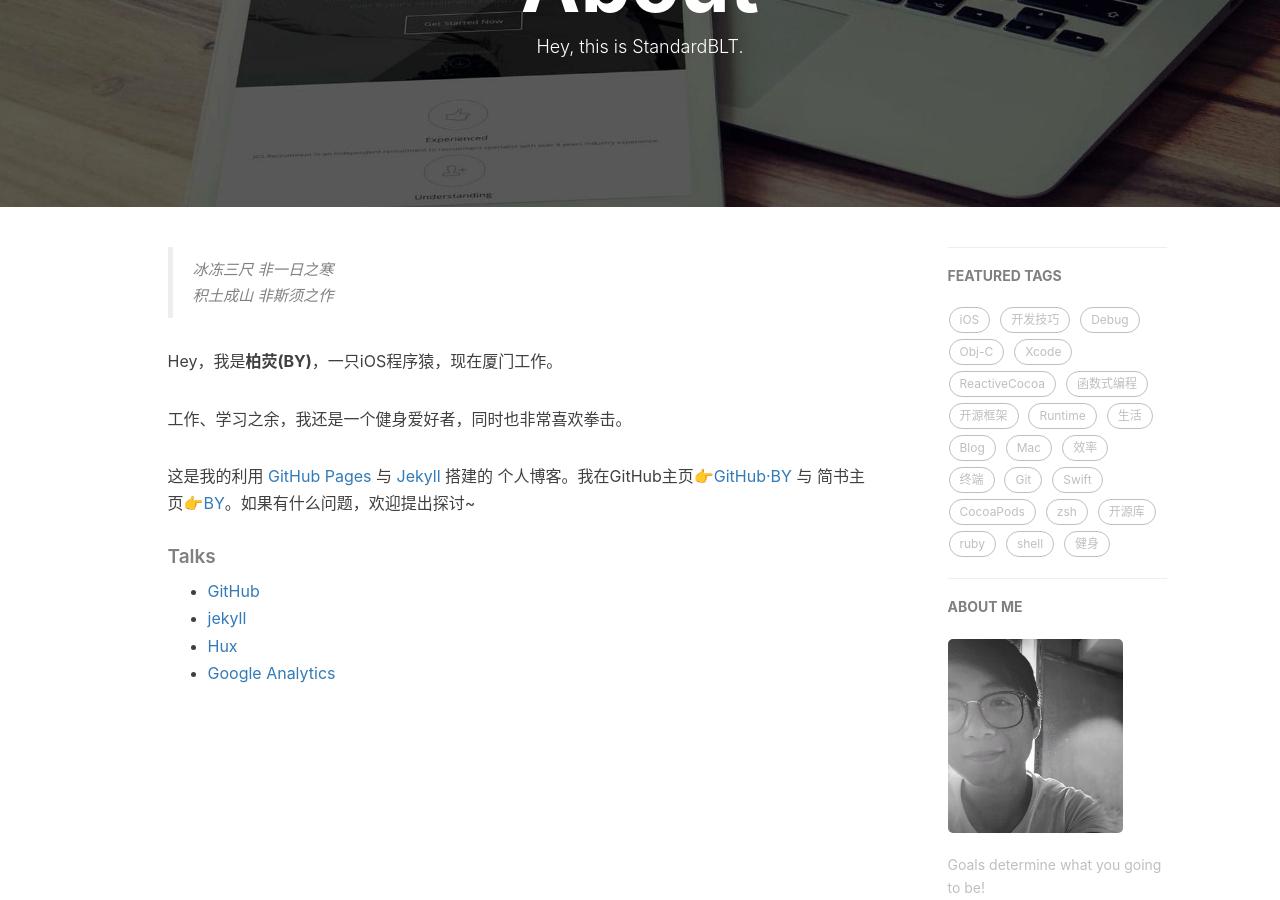
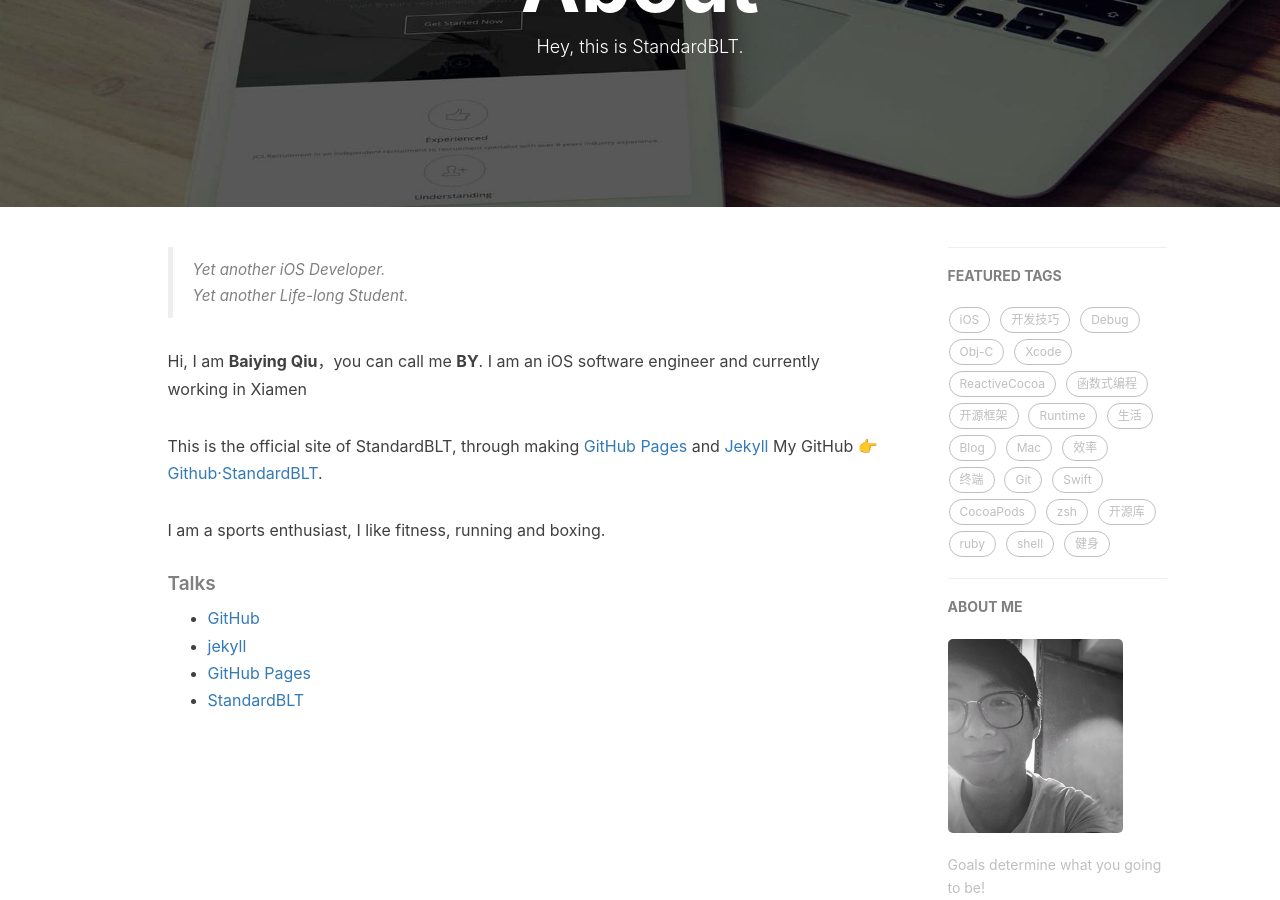
Before and after one commit to StandardBLT/StandardBLT.github.io-Reference, a Jekyll site: the page built from about.html, in a window 1280 px wide and 900 px high, scrolled down 211 px. Built offline with Jekyll 4.4.1, drawn with Linux system fonts in a browser that asks for light colours; nearby versions of some CDN libraries; comment, search, counter and statistics services are not loaded.

Commit message:
Edit about.html

```diff
--- a/_config.yml
+++ b/_config.yml
@@ -74,11 +74,11 @@ gitalk:
 
 # Analytics settings
 # Baidu Analytics
-ba_track_id: b50bf2b12b5338a1845e33832976fd68
+ba_track_id:
 
 # Google Analytics
-ga_track_id: 'UA-90855596-1'            # Format: UA-xxxxxx-xx
-ga_domain: qiubaiying.top               # 默认的是 auto, 这里我是自定义了的域名，你如果没有自己的域名，需要改成auto
+ga_track_id: ''            # Format: UA-xxxxxx-xx
+ga_domain: auto                         # 默认的是 auto, 这里我是自定义了的域名，你如果没有自己的域名，需要改成auto
 
 
 
@@ -91,7 +91,7 @@ featured-condition-size: 1              # 相同标签数量大于这个数，
 
 
 # Progressive Web Apps
-chrome-tab-theme-color: "#000000"
+chrome-tab-theme-color: "#ffffff"
 service-worker: true
 
 
--- a/about.html
+++ b/about.html
@@ -7,14 +7,12 @@ header-img: "img/post-bg-rwd.jpg"
 
 <!-- Language Selector -->
 <!-- <select class="sel-lang" onchange= "onLanChange(this.options[this.options.selectedIndex].value)">
-    <option value="0" selected> 中文 Chinese </option>
-    <option value="1"> 英文 English </option>
+    <option value="0" selected> 英文 English </option>
+    <option value="1"> 中文 Chinese </option>
 </select> -->
 
 <!-- Chinese Version -->
-<div class="zh post-container">
-
-    <!--copied from markdown -->
+<!-- <div class="zh post-container">
     <blockquote><p>冰冻三尺 非一日之寒<br>
     积土成山 非斯须之作</p></blockquote>
 
@@ -34,16 +32,18 @@ header-img: "img/post-bg-rwd.jpg"
         <li><a href="http://huangxuan.me/">Hux</a></li>
         <li><a href="https://analytics.google.com/analytics">Google Analytics</a></li>
     </ul>
-</div>
+</div> -->
 
 <!-- English Version -->
-<!-- <div class="en post-container">
+<div class="en post-container">
+
+    <!--copied from markdown -->
     <blockquote><p>Yet another iOS Developer. <br>
     Yet another Life-long Student.</p></blockquote>
 
     <p>Hi, I am <strong>Baiying Qiu</strong>，you can call me <strong>BY</strong>. I am an iOS software engineer and currently working in Xiamen</p>
 
-    <p>This is my personal blog, through making Github Pages and Jekyll.My GitHub  👉 <a href="http://github.com/qiubaiying">Github·BY</a>.</p>
+    <p>This is the official site of StandardBLT, through making <a href="https://pages.github.com/">GitHub Pages</a> and <a href="http://jekyll.com.cn/">Jekyll</a> My GitHub 👉 <a href="http://github.com/StandardBLT">Github·StandardBLT</a>.</p>
 
     <p>I am a sports enthusiast, I like fitness, running and boxing.</p>
 
@@ -53,9 +53,9 @@ header-img: "img/post-bg-rwd.jpg"
     <li><a href="https://github.com">GitHub</a></li>
     <li><a href="http://jekyll.com.cn/">jekyll</a></li>
     <li><a href="https://pages.github.com/">GitHub Pages</a></li>
-    <li><a href="https://qiubaiying.github.io">BY</a></li>
+    <li><a href="https://StandardBLT.github.io">StandardBLT</a></li>
     </ul>
-</div> -->
+</div>
 
 <!-- Handle Language Change -->
 <script type="text/javascript">
@@ -87,9 +87,9 @@ header-img: "img/post-bg-rwd.jpg"
     // handle select change
     function onLanChange(index){
         if(index == 0){
+            window.location.hash = "#en"
+        }else{
             window.location.hash = "#zh"
-        }else{
-            window.location.hash = "#en"
         }
     }
 
```
